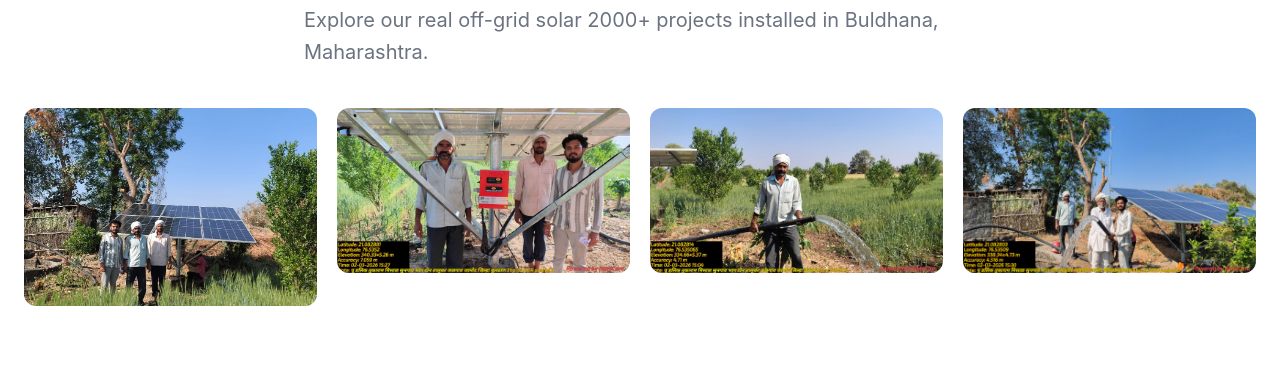
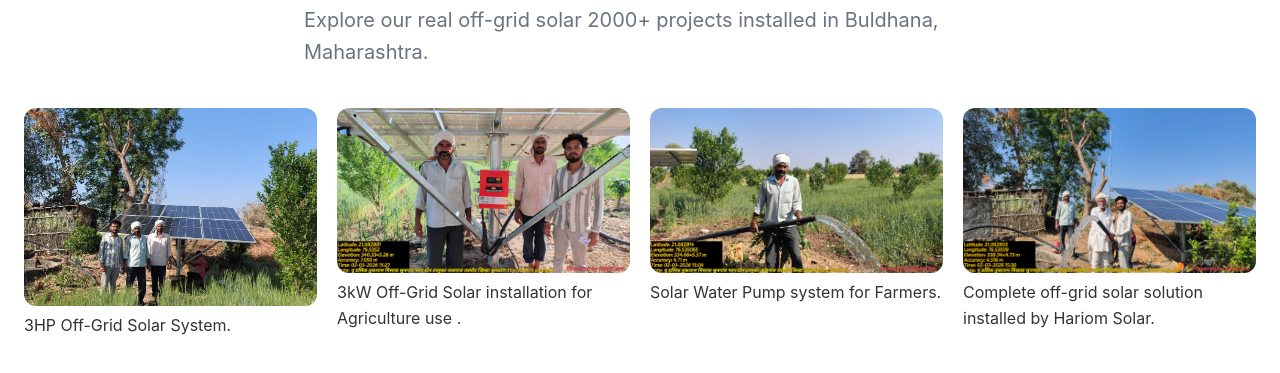
Before and after one commit to gawadek730-rgb/SOLAR-WEBSITE-by-Kailas-Gawade, a website built with Vite: page offgrid.html in a window 1280 px wide. Shown: the part 185-558 px from the top of the page. Built offline with nearby package versions, Linux system fonts and the light colour scheme.

Commit message:
Update offgrid.html

```diff
--- a/offgrid.html
+++ b/offgrid.html
@@ -36,12 +36,29 @@
             </p>
 
             <div class="gallery-grid">
-                <img src="static/offgrid1.jpeg" alt="Off Grid Installation 1">
-                <img src="static/offgrid2.jpeg" alt="Off Grid Installation 2">
-                <img src="static/offgrid3.jpeg" alt="Off Grid Installation 3">
-                <img src="static/offgrid4.jpeg" alt="Off Grid Installation 4">
+
+                <div class="gallery-item">
+                    <img src="static/offgrid1.jpeg" alt="Off Grid Installation 1">
+                    <p class="gallery-desc">3HP Off-Grid Solar System.</p>
+                </div>
+
+                <div class="gallery-item">
+                    <img src="static/offgrid2.jpeg" alt="Off Grid Installation 2">
+                    <p class="gallery-desc">3kW Off-Grid Solar installation for Agriculture use
+                        .</p>
+                </div>
+
+                <div class="gallery-item">
+                    <img src="static/offgrid3.jpeg" alt="Off Grid Installation 3">
+                    <p class="gallery-desc">Solar Water Pump system for Farmers.</p>
+                </div>
+
+                <div class="gallery-item">
+                    <img src="static/offgrid4.jpeg" alt="Off Grid Installation 4">
+                    <p class="gallery-desc">Complete off-grid solar solution installed by Hariom Solar.</p>
+                </div>
+
             </div>
-        </div>
     </section>
 
 </body>
```
